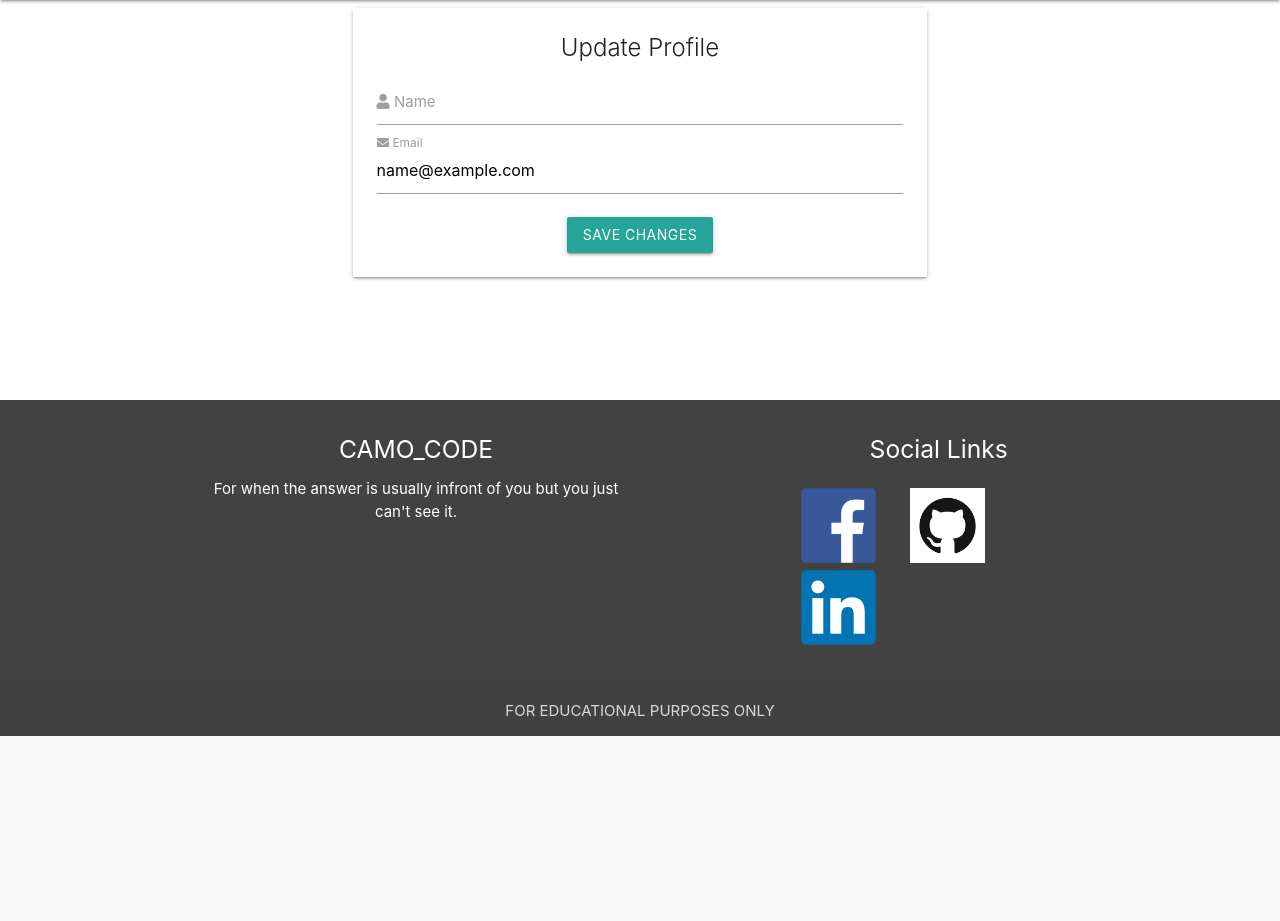
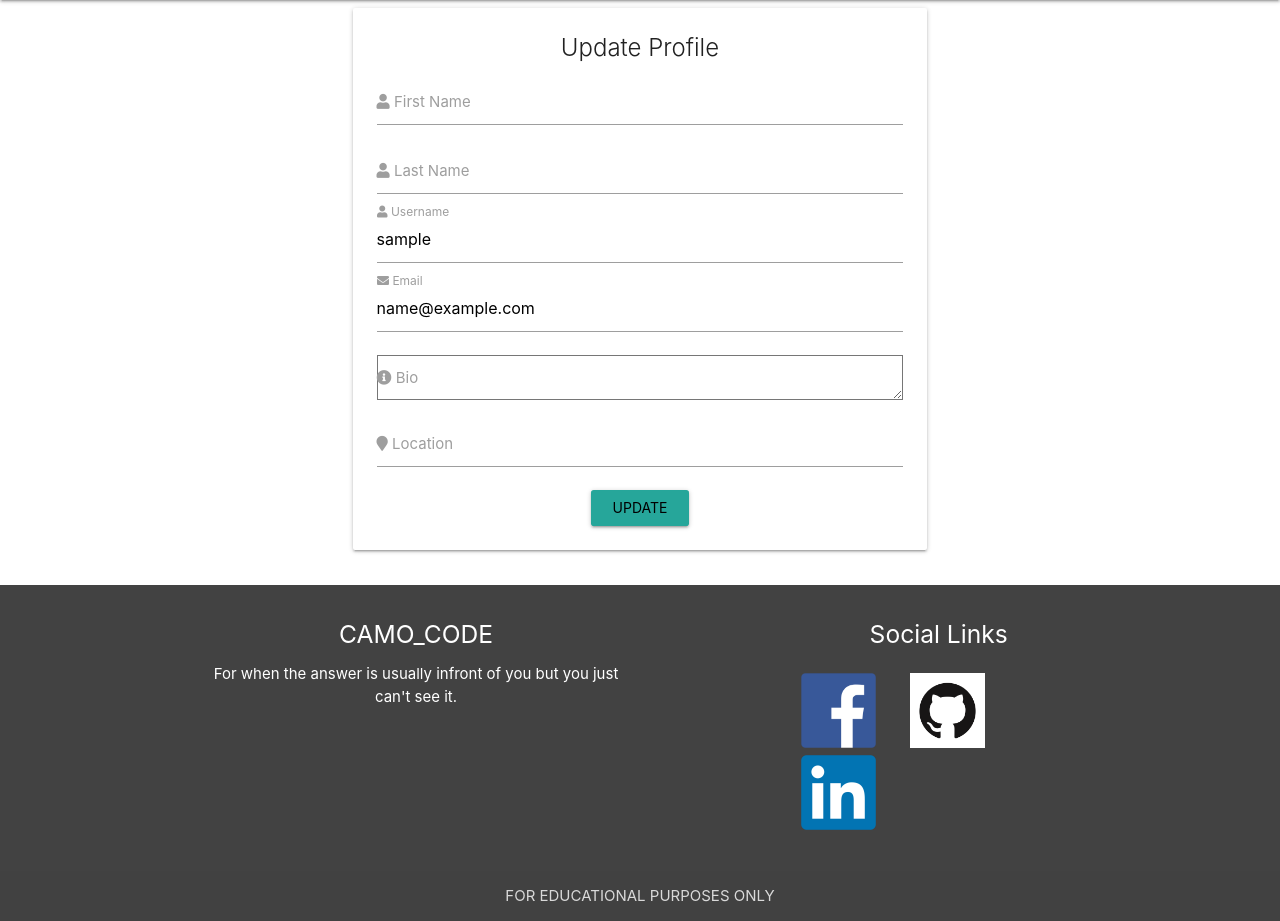
Before and after one commit to CHRISHA1122/milestone-project-3, a Flask app: page /update_profile in a window 1280 px wide. Shown: the part 64-985 px from the top of the page. Before the commit the page ends 800 px from the top, so only its background shows below. Run offline with Flask 3, Linux system fonts and the light colour scheme; the visitor is signed in with stand-in values (Sample User, id 1); some libraries are stand-ins or nearby versions.

Commit message:
Added edit profile info

```diff
--- a/camo_code/forms.py
+++ b/camo_code/forms.py
@@ -4,7 +4,7 @@ from wtforms import TextAreaField, FileField
 from wtforms.validators import DataRequired, Email, EqualTo, ValidationError
 from flask_wtf.file import FileAllowed, FileRequired
 from flask_login import current_user
-from camo_code.models import User
+from camo_code.models import User, Profile
 
 
 class RegistrationForm(FlaskForm):
@@ -37,8 +37,12 @@ class LoginForm(FlaskForm):
 
 
 class UpdateProfileForm(FlaskForm):
+    first_name = StringField('First Name', validators=[DataRequired()])
+    last_name = StringField('Last Name', validators=[DataRequired()])
     username = StringField('Username', validators=[DataRequired()])
     email = StringField('Email', validators=[DataRequired(), Email()])
+    bio = TextAreaField('Bio')
+    location = StringField('Location')
     submit = SubmitField('Update')
 
     def validate_username(self, username):
@@ -57,9 +61,12 @@ class UpdateProfileForm(FlaskForm):
 
 
 class ProfileForm(FlaskForm):
-    name = StringField('Name', validators=[DataRequired()])
+    first_name = StringField('First Name', validators=[DataRequired()])
+    last_name = StringField('Last Name', validators=[DataRequired()])
     username = StringField('Username', validators=[DataRequired()])
     email = StringField('Email', validators=[DataRequired(), Email()])
+    bio = TextAreaField('Bio')
+    location = StringField('Location')
     submit = SubmitField('Update')
 
     def validate_username(self, username):
--- a/camo_code/routes.py
+++ b/camo_code/routes.py
@@ -2,7 +2,7 @@ from flask import render_template, request, redirect, url_for, flash
 from flask_login import login_user, logout_user, login_required, current_user
 from werkzeug.security import generate_password_hash, check_password_hash
 from camo_code import app, db
-from camo_code.models import User, Post, Comment
+from camo_code.models import User, Post, Comment, Profile
 from camo_code.forms import LoginForm, RegistrationForm, UpdateProfileForm
 from camo_code.forms import ProfileForm, PostForm, CommentForm
 from datetime import datetime
@@ -30,12 +30,27 @@ def update_profile():
     if form.validate_on_submit():
         current_user.username = form.username.data
         current_user.email = form.email.data
-        db.session.commit()
-        flash("Your profile has been updated!")
-        return redirect(url_for("profile"))
+        profile = Profile.query.filter_by(user_id=current_user.id).first()
+        if not profile:
+            profile = Profile(user_id=current_user.id)
+            profile.first_name = form.first_name.data
+            profile.last_name = form.last_name.data
+            profile.bio = form.bio.data
+            profile.location = form.location.data
+            db.session.add(current_user)
+            db.session.add(profile)
+            db.session.commit()
+            flash("Your profile has been updated!")
+            return redirect(url_for("profile"))
     elif request.method == "GET":
         form.username.data = current_user.username
         form.email.data = current_user.email
+        profile = Profile.query.filter_by(user_id=current_user.id).first()
+        if profile:
+            form.first_name.data = profile.first_name
+            form.last_name.data = profile.last_name
+            form.bio.data = profile.bio
+            form.location.data = profile.location
     return render_template(
         "update_profile.html", title="Update Profile", form=form)
 
@@ -146,7 +161,7 @@ def update_post(post_id):
         code.title = form.code_title.data
         code.body = form.code_body.data
         code.language = form.language.data
-
+        post.code_snippet = form.code_snippet.data
         db.session.commit()
         flash("Your post has been updated!")
         return redirect(url_for("post", post_id=post.id))
--- a/camo_code/templates/profile.html
+++ b/camo_code/templates/profile.html
@@ -37,7 +37,7 @@
           <p>{{ current_user.profile.first_name }} {{ current_user.profile.last_name }}</p>
           <p>{{ current_user.profile.bio }}</p>
           <p>{{ current_user.profile.location }}</p>
-          <a href="{{ url_for('update_profile') }}">Edit Profile</a>
+          <a href="{{ url_for('update_profile') }}" class="btn waves-effect waves-light">Edit Profile</a>
         </div>
       </div>
     </div>
--- a/camo_code/templates/update_profile.html
+++ b/camo_code/templates/update_profile.html
@@ -10,15 +10,31 @@
                 <form method="POST" action="{{ url_for('update_profile') }}" enctype="multipart/form-data">
                     {{ form.hidden_tag() }}
                     <div class="input-field">
-                        {{ form.name(class_="validate") }}
-                        <label for="{{ form.name.id }}"><i class="fas fa-user"></i> Name</label>
+                        {{ form.first_name(class_="validate") }}
+                        <label for="{{ form.first_name.id }}"><i class="fas fa-user"></i> First Name</label>
+                    </div>
+                    <div class="input-field">
+                        {{ form.last_name(class_="validate") }}
+                        <label for="{{ form.last_name.id }}"><i class="fas fa-user"></i> Last Name</label>
+                    </div>
+                    <div class="input-field">
+                        {{ form.username(class_="validate") }}
+                        <label for="{{ form.username.id }}"><i class="fas fa-user"></i> Username</label>
                     </div>
                     <div class="input-field">
                         {{ form.email(class_="validate") }}
                         <label for="{{ form.email.id }}"><i class="fas fa-envelope"></i> Email</label>
                     </div>
+                    <div class="input-field">
+                        {{ form.bio(class_="validate") }}
+                        <label for="{{ form.bio.id }}"><i class="fas fa-info-circle"></i> Bio</label>
+                    </div>
+                    <div class="input-field">
+                        {{ form.location(class_="validate") }}
+                        <label for="{{ form.location.id }}"><i class="fas fa-map-marker"></i> Location</label>
+                    </div>
                     <div class="center-align">
-                        <button type="submit" class="btn waves-effect waves-light">Save Changes</button>
+                        {{ form.submit(class_='btn waves-effect waves-light') }}
                     </div>
                 </form>
             </div>
```
